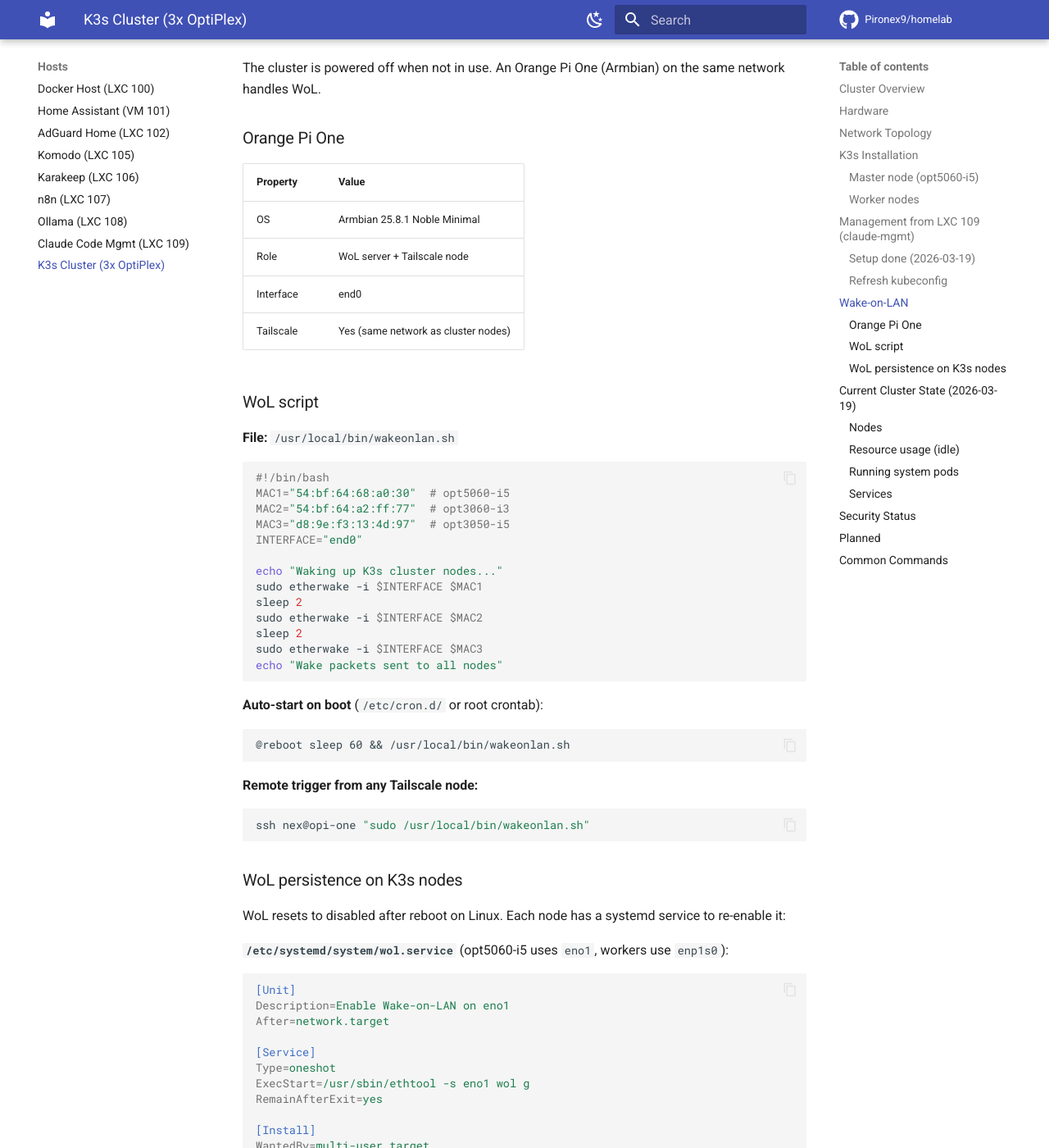
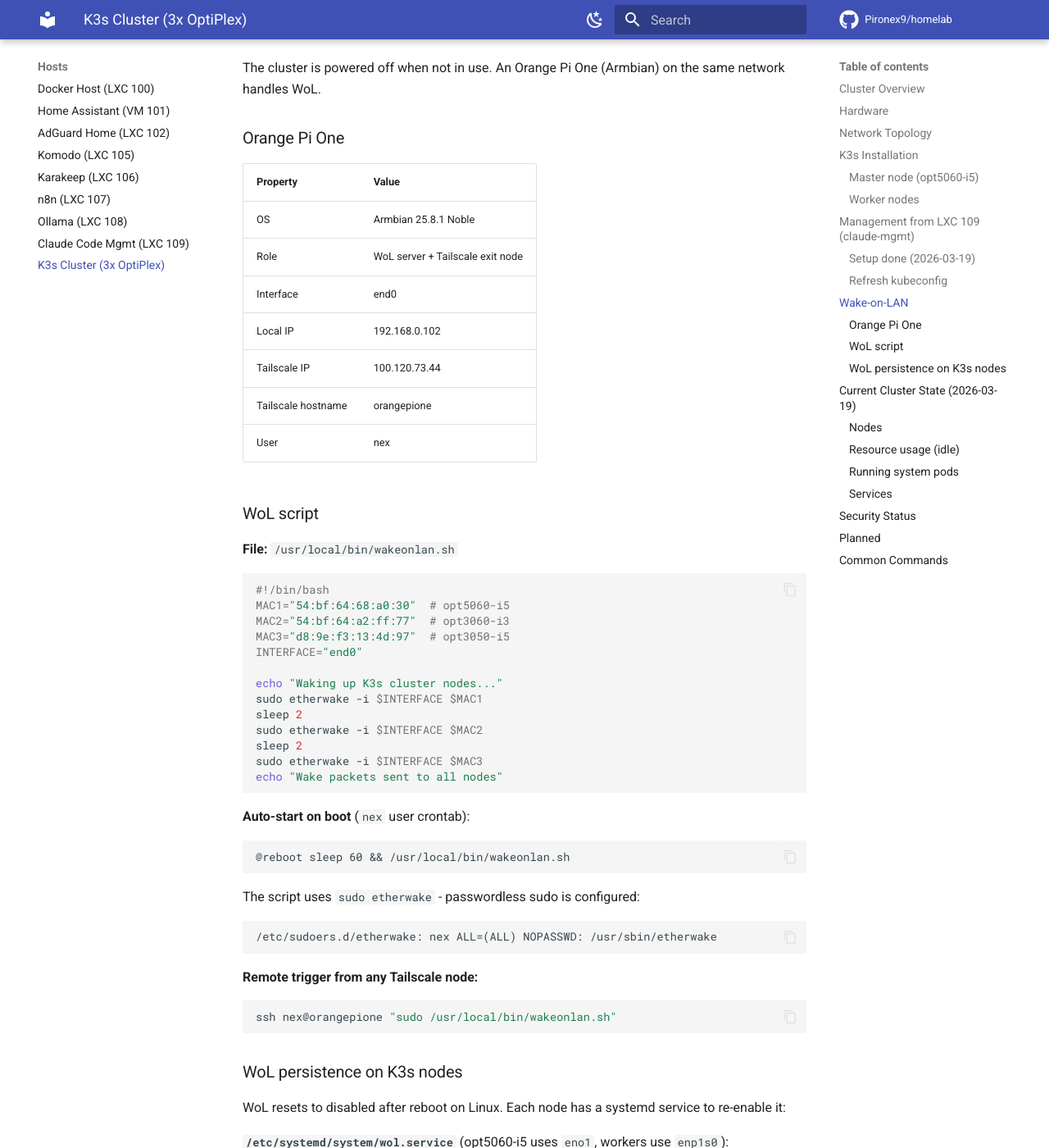
Before and after one commit to Pironex9/homelab, an MkDocs documentation site: the page built from docs/hosts/k3s-cluster.md, in a window 1280 px wide and 1400 px high, scrolled down 3741 px. Shown: the whole window at 82% size. Built offline with MkDocs 1.6.1 and Material for MkDocs 9.7.7, drawn with Linux system fonts in a browser that asks for light colours; comment, search, counter and statistics services are not loaded.

Commit message:
Update k3s-cluster doc: Orange Pi details, crontab, sudoers

````diff
--- a/docs/hosts/k3s-cluster.md
+++ b/docs/hosts/k3s-cluster.md
@@ -151,10 +151,13 @@
 
 | Property | Value |
 |----------|-------|
-| OS | Armbian 25.8.1 Noble Minimal |
-| Role | WoL server + Tailscale node |
+| OS | Armbian 25.8.1 Noble |
+| Role | WoL server + Tailscale exit node |
 | Interface | end0 |
-| Tailscale | Yes (same network as cluster nodes) |
+| Local IP | 192.168.0.102 |
+| Tailscale IP | 100.120.73.44 |
+| Tailscale hostname | orangepione |
+| User | nex |
 
 ### WoL script
 
@@ -176,14 +179,19 @@
 echo "Wake packets sent to all nodes"
 ```
 
-**Auto-start on boot** (`/etc/cron.d/` or root crontab):
+**Auto-start on boot** (`nex` user crontab):
 ```
 @reboot sleep 60 && /usr/local/bin/wakeonlan.sh
 ```
 
+The script uses `sudo etherwake` - passwordless sudo is configured:
+```
+/etc/sudoers.d/etherwake: nex ALL=(ALL) NOPASSWD: /usr/sbin/etherwake
+```
+
 **Remote trigger from any Tailscale node:**
 ```bash
-ssh nex@opi-one "sudo /usr/local/bin/wakeonlan.sh"
+ssh nex@orangepione "sudo /usr/local/bin/wakeonlan.sh"
 ```
 
 ### WoL persistence on K3s nodes
````
